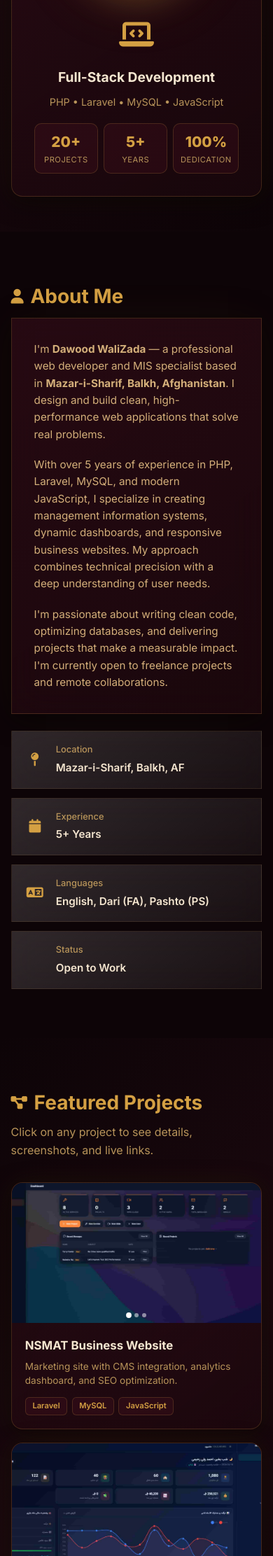
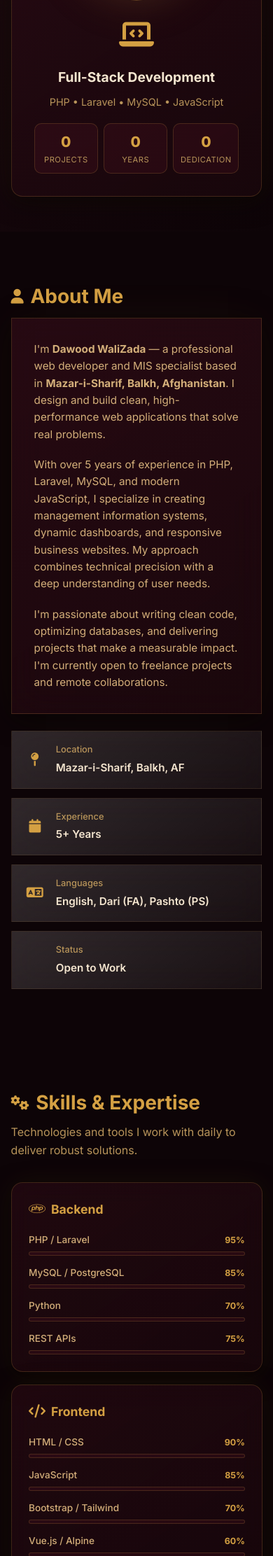
Before and after one commit to DLZLAB/DLZLAB.github.io, a PHP site: page / in a window 390 px wide. Shown: the part 755-2978 px from the top of the page at 70% size. Run offline with PHP 8.4, Linux system fonts and the light colour scheme.

Commit message:
feat: add 3D tilt cards, skills section, parallax effects, and responsive improvements
- Skills section with animated progress bars between About and Projects
- 3D tilt perspective effect on skill cards (desktop only)
- Parallax scroll effect on floating background shapes
- CSS skill-fill progression bars with gradient accents (theme-aware)
- New data-tilt directive for reusable 3D card tilt with shine overlay
- Enhanced scroll reveal with staggered delays for skill/project cards
- FA translation keys for skills section
- Responsive grid breakpoints for skills layout (3→2→1 cols)

```diff
--- a/css/style.css
+++ b/css/style.css
@@ -1433,6 +1433,170 @@ html[dir="rtl"] .faq-item summary::before {
 }
 
 /* ===========================
+   SKILLS
+   =========================== */
+.skills {
+  padding: 70px 0;
+}
+
+.skills-grid {
+  display: grid;
+  grid-template-columns: repeat(3, 1fr);
+  gap: 1.2rem;
+  margin-top: 1rem;
+}
+
+.skill-category {
+  padding: 1.5rem;
+  perspective: 800px;
+  transform-style: preserve-3d;
+}
+
+.skill-category h3 {
+  font-size: 1.1rem;
+  margin-bottom: 1.2rem;
+  color: var(--accent);
+  display: flex;
+  align-items: center;
+  gap: 0.5rem;
+}
+
+.skill-category h3 i { font-size: 1.2rem; }
+
+.skill-items {
+  display: flex;
+  flex-direction: column;
+  gap: 0.9rem;
+}
+
+.skill-bar {
+  display: grid;
+  grid-template-columns: 1fr auto;
+  gap: 0.3rem 0.6rem;
+  align-items: center;
+}
+
+.skill-label {
+  font-size: 0.85rem;
+  font-weight: 500;
+  color: var(--text-secondary);
+}
+
+.skill-pct {
+  font-size: 0.78rem;
+  font-weight: 700;
+  color: var(--accent);
+  text-align: right;
+}
+
+.skill-track {
+  grid-column: 1 / -1;
+  height: 6px;
+  background: var(--bg-glass);
+  border-radius: 10px;
+  overflow: hidden;
+  border: 1px solid var(--border);
+}
+
+.skill-fill {
+  display: block;
+  height: 100%;
+  width: 0;
+  border-radius: 10px;
+  background: var(--gradient-accent);
+  transition: width 1.2s cubic-bezier(0.25, 0.46, 0.45, 0.94);
+  box-shadow: 0 0 12px rgba(212, 160, 67, 0.25);
+}
+
+.skill-fill.animated {
+  width: var(--progress);
+}
+
+.theme-blue .skill-fill {
+  background: linear-gradient(135deg, #4f46e5, #0ea5e9, #06b6d4);
+  box-shadow: 0 0 12px rgba(79, 70, 229, 0.25);
+}
+
+.theme-blue .skill-pct { color: #0ea5e9; }
+.theme-blue .skill-category h3 { color: #06b6d4; }
+
+/* ===========================
+   3D TILT EFFECT
+   =========================== */
+[data-tilt] {
+  transition: transform 0.1s ease;
+  transform-style: preserve-3d;
+  will-change: transform;
+}
+
+.tilt-on {
+  transition: transform 0.15s cubic-bezier(0.25, 0.46, 0.45, 0.94);
+}
+
+/* Inner shine effect for tilt cards */
+.tilt-shine {
+  position: relative;
+  overflow: hidden;
+}
+
+.tilt-shine::before {
+  content: '';
+  position: absolute;
+  inset: 0;
+  background: radial-gradient(circle at var(--shine-x, 50%) var(--shine-y, 50%), rgba(255,255,255,0.06), transparent 60%);
+  pointer-events: none;
+  z-index: 1;
+  border-radius: inherit;
+  opacity: 0;
+  transition: opacity 0.3s ease;
+}
+
+.tilt-shine:hover::before {
+  opacity: 1;
+}
+
+/* ===========================
+   PARALLAX SHAPES
+   =========================== */
+.parallax-layer {
+  will-change: transform;
+  transition: transform 0.1s linear;
+}
+
+/* ===========================
+   ENHANCED ANIMATIONS
+   =========================== */
+@keyframes pulseGlow {
+  0%, 100% { opacity: 0.4; transform: scale(1); }
+  50% { opacity: 0.7; transform: scale(1.05); }
+}
+
+@keyframes shimmer {
+  0% { background-position: -200% center; }
+  100% { background-position: 200% center; }
+}
+
+@keyframes gradientShift {
+  0% { filter: hue-rotate(0deg); }
+  100% { filter: hue-rotate(360deg); }
+}
+
+@keyframes fadeScale {
+  from { opacity: 0; transform: scale(0.9); }
+  to { opacity: 1; transform: scale(1); }
+}
+
+/* Apply enhanced glow to hero profile */
+.hero-profile {
+  animation: pulseGlow 3s ease-in-out infinite;
+}
+
+/* Floating shapes with parallax data attributes */
+.floating-shapes {
+  perspective: 1000px;
+}
+
+/* ===========================
    KEYFRAME ANIMATIONS
    =========================== */
 @keyframes fadeUp {
@@ -1501,6 +1665,8 @@ html[dir="rtl"] .footer-links { flex-direction: row; }
 
   .projects-grid { grid-template-columns: repeat(2, 1fr); }
 
+  .skills-grid { grid-template-columns: repeat(2, 1fr); }
+
   .contact-grid { grid-template-columns: 1fr; }
 }
 
@@ -1533,6 +1699,8 @@ html[dir="rtl"] .footer-links { flex-direction: row; }
 
   .projects-grid { grid-template-columns: 1fr; }
 
+  .skills-grid { grid-template-columns: 1fr; }
+
   .hero-card-stats { grid-template-columns: repeat(3, 1fr); }
 
   .footer-grid { flex-direction: column; gap: 0.5rem; text-align: center; }
--- a/index.html
+++ b/index.html
@@ -190,6 +190,7 @@
       <li><a href="#hero" data-i18n="nav_home">Home</a></li>
       <li><a href="#about" data-i18n="nav_about">About</a></li>
       <li><a href="#projects" data-i18n="nav_projects">Projects</a></li>
+      <li><a href="#skills" data-i18n="nav_skills">Skills</a></li>
       <li><a href="#contact" data-i18n="nav_contact">Contact</a></li>
       <li><a href="/miniprojects/" data-i18n="nav_miniprojects">Mini Projects</a></li>
       <li>
@@ -279,6 +280,44 @@
         <div class="glass-light info-item">
           <i class="fas fa-badge-check"></i>
           <div><strong data-i18n="about_status_label">Status</strong><span data-i18n="about_status_val">Open to Work</span></div>
+        </div>
+      </div>
+    </div>
+  </div>
+</section>
+
+<!-- =========== SKILLS =========== -->
+<section id="skills" class="skills">
+  <div class="container">
+    <h2 class="section-title"><i class="fas fa-cogs"></i> <span data-i18n="skills_title">Skills & Expertise</span></h2>
+    <p class="section-sub" data-i18n="skills_sub">Technologies and tools I work with daily to deliver robust solutions.</p>
+
+    <div class="skills-grid">
+      <div class="skill-category glass-card" data-tilt>
+        <h3><i class="fab fa-php"></i> Backend</h3>
+        <div class="skill-items">
+          <div class="skill-bar" data-progress="95"><span class="skill-label">PHP / Laravel</span><span class="skill-pct">95%</span><span class="skill-track"><span class="skill-fill"></span></span></div>
+          <div class="skill-bar" data-progress="85"><span class="skill-label">MySQL / PostgreSQL</span><span class="skill-pct">85%</span><span class="skill-track"><span class="skill-fill"></span></span></div>
+          <div class="skill-bar" data-progress="70"><span class="skill-label">Python</span><span class="skill-pct">70%</span><span class="skill-track"><span class="skill-fill"></span></span></div>
+          <div class="skill-bar" data-progress="75"><span class="skill-label">REST APIs</span><span class="skill-pct">75%</span><span class="skill-track"><span class="skill-fill"></span></span></div>
+        </div>
+      </div>
+      <div class="skill-category glass-card" data-tilt>
+        <h3><i class="fas fa-code"></i> Frontend</h3>
+        <div class="skill-items">
+          <div class="skill-bar" data-progress="90"><span class="skill-label">HTML / CSS</span><span class="skill-pct">90%</span><span class="skill-track"><span class="skill-fill"></span></span></div>
+          <div class="skill-bar" data-progress="85"><span class="skill-label">JavaScript</span><span class="skill-pct">85%</span><span class="skill-track"><span class="skill-fill"></span></span></div>
+          <div class="skill-bar" data-progress="70"><span class="skill-label">Bootstrap / Tailwind</span><span class="skill-pct">70%</span><span class="skill-track"><span class="skill-fill"></span></span></div>
+          <div class="skill-bar" data-progress="60"><span class="skill-label">Vue.js / Alpine</span><span class="skill-pct">60%</span><span class="skill-track"><span class="skill-fill"></span></span></div>
+        </div>
+      </div>
+      <div class="skill-category glass-card" data-tilt>
+        <h3><i class="fas fa-tools"></i> Tools & DevOps</h3>
+        <div class="skill-items">
+          <div class="skill-bar" data-progress="80"><span class="skill-label">Git / GitHub</span><span class="skill-pct">80%</span><span class="skill-track"><span class="skill-fill"></span></span></div>
+          <div class="skill-bar" data-progress="70"><span class="skill-label">Linux / Server</span><span class="skill-pct">70%</span><span class="skill-track"><span class="skill-fill"></span></span></div>
+          <div class="skill-bar" data-progress="65"><span class="skill-label">Docker</span><span class="skill-pct">65%</span><span class="skill-track"><span class="skill-fill"></span></span></div>
+          <div class="skill-bar" data-progress="75"><span class="skill-label">SEO / Analytics</span><span class="skill-pct">75%</span><span class="skill-track"><span class="skill-fill"></span></span></div>
         </div>
       </div>
     </div>
--- a/js/main.js
+++ b/js/main.js
@@ -13,6 +13,7 @@ const TRANSLATIONS = {
     nav_projects: 'Projects',
     nav_contact: 'Contact',
     nav_miniprojects: 'Mini Projects',
+    nav_skills: 'Skills',
     hero_badge: 'Available for Projects',
     hero_tagline: 'Web Developer & MIS Specialist \u2014 building powerful, data-driven web solutions from <strong>Mazar-i-Sharif, Afghanistan</strong>.',
     hero_btn_projects: 'View Projects',
@@ -39,6 +40,8 @@ const TRANSLATIONS = {
     projects_title: 'Featured Projects',
     projects_sub: 'Click on any project to see details, screenshots, and live links.',
     project_view: 'View Details',
+    skills_title: 'Skills & Expertise',
+    skills_sub: 'Technologies and tools I work with daily to deliver robust solutions.',
     proj1_title: 'NSMAT Business Website',
     proj1_desc: 'Marketing site with CMS integration, analytics dashboard, and SEO optimization.',
     proj2_title: 'DLZLab MIS',
@@ -92,6 +95,7 @@ const TRANSLATIONS = {
     nav_projects: 'پروژه‌ها',
     nav_contact: 'تماس',
     nav_miniprojects: 'پروژه‌های کوچک',
+    nav_skills: 'مهارت‌ها',
     hero_badge: 'آماده برای پروژه‌ها',
     hero_tagline: 'توسعه‌دهنده وب و متخصص MIS \u2014 ساخت راه‌حل‌های قدرتمند وب از <strong>مزارشریف، افغانستان</strong>.',
     hero_btn_projects: 'مشاهده پروژه‌ها',
@@ -118,6 +122,8 @@ const TRANSLATIONS = {
     projects_title: 'پروژه‌های برگزیده',
     projects_sub: 'روی هر پروژه کلیک کنید برای دیدن جزئیات، تصاویر و لینک‌ها.',
     project_view: 'مشاهده جزئیات',
+    skills_title: 'مهارت‌ها و تخصص',
+    skills_sub: 'تکنولوژی‌ها و ابزارهایی که روزانه برای ارائه راه‌حل‌های قدرتمند استفاده می‌کنم.',
     proj1_title: 'وب‌سایت تجاری NSMAT',
     proj1_desc: 'سایت بازاریابی با سیستم مدیریت محتوا، داشبورد تحلیلی و بهینه‌سازی SEO.',
     proj2_title: 'DLZLab MIS',
@@ -495,4 +501,89 @@ document.addEventListener('DOMContentLoaded', () => {
       tagline.style.transform = 'translateY(0)';
     }, 800);
   }
+
+  // ---- 3D Tilt Effect ----
+  const tiltElements = document.querySelectorAll('[data-tilt]');
+  const isTouchDevice = 'ontouchstart' in window || navigator.maxTouchPoints > 0;
+
+  if (!isTouchDevice) {
+    tiltElements.forEach(el => {
+      el.classList.add('tilt-shine');
+
+      el.addEventListener('mousemove', (e) => {
+        const rect = el.getBoundingClientRect();
+        const x = e.clientX - rect.left;
+        const y = e.clientY - rect.top;
+        const centerX = rect.width / 2;
+        const centerY = rect.height / 2;
+        const rotateX = ((y - centerY) / centerY) * -8;
+        const rotateY = ((x - centerX) / centerX) * 8;
+
+        el.style.transform = `perspective(800px) rotateX(${rotateX}deg) rotateY(${rotateY}deg) scale3d(1.02,1.02,1.02)`;
+        el.style.setProperty('--shine-x', `${(x / rect.width) * 100}%`);
+        el.style.setProperty('--shine-y', `${(y / rect.height) * 100}%`);
+      });
+
+      el.addEventListener('mouseleave', () => {
+        el.style.transform = 'perspective(800px) rotateX(0deg) rotateY(0deg) scale3d(1,1,1)';
+      });
+    });
+  }
+
+  // ---- Skills Bar Animation ----
+  const skillBars = document.querySelectorAll('.skill-bar');
+
+  const skillObserver = new IntersectionObserver((entries) => {
+    entries.forEach(entry => {
+      if (entry.isIntersecting) {
+        const bar = entry.target;
+        const fill = bar.querySelector('.skill-fill');
+        const progress = bar.dataset.progress;
+        if (fill && progress) {
+          fill.style.setProperty('--progress', progress + '%');
+          fill.classList.add('animated');
+        }
+        skillObserver.unobserve(bar);
+      }
+    });
+  }, { threshold: 0.3 });
+
+  skillBars.forEach(bar => skillObserver.observe(bar));
+
+  // ---- Parallax Effect on Floating Shapes ----
+  const shapes = document.querySelectorAll('.shape');
+
+  if (!isTouchDevice && shapes.length) {
+    window.addEventListener('scroll', () => {
+      const scrollY = window.scrollY;
+      shapes.forEach((shape, i) => {
+        const speed = 0.03 + (i * 0.02);
+        const yOffset = scrollY * speed;
+        shape.style.transform = `translateY(${yOffset}px)`;
+      });
+    });
+  }
+
+  // ---- Enhanced Scroll Reveal with stagger ----
+  const revealObserver = new IntersectionObserver((entries) => {
+    entries.forEach(entry => {
+      if (entry.isIntersecting) {
+        const el = entry.target;
+        const delay = el.dataset.delay || 0;
+        setTimeout(() => {
+          el.style.opacity = '1';
+          el.style.transform = 'translateY(0)';
+        }, delay);
+        revealObserver.unobserve(el);
+      }
+    });
+  }, { threshold: 0.08 });
+
+  document.querySelectorAll('.skill-category, .project-card').forEach((el, i) => {
+    el.style.opacity = '0';
+    el.style.transform = 'translateY(24px)';
+    el.style.transition = 'opacity 0.6s ease, transform 0.6s ease';
+    el.dataset.delay = i * 100;
+    revealObserver.observe(el);
+  });
 });
```
